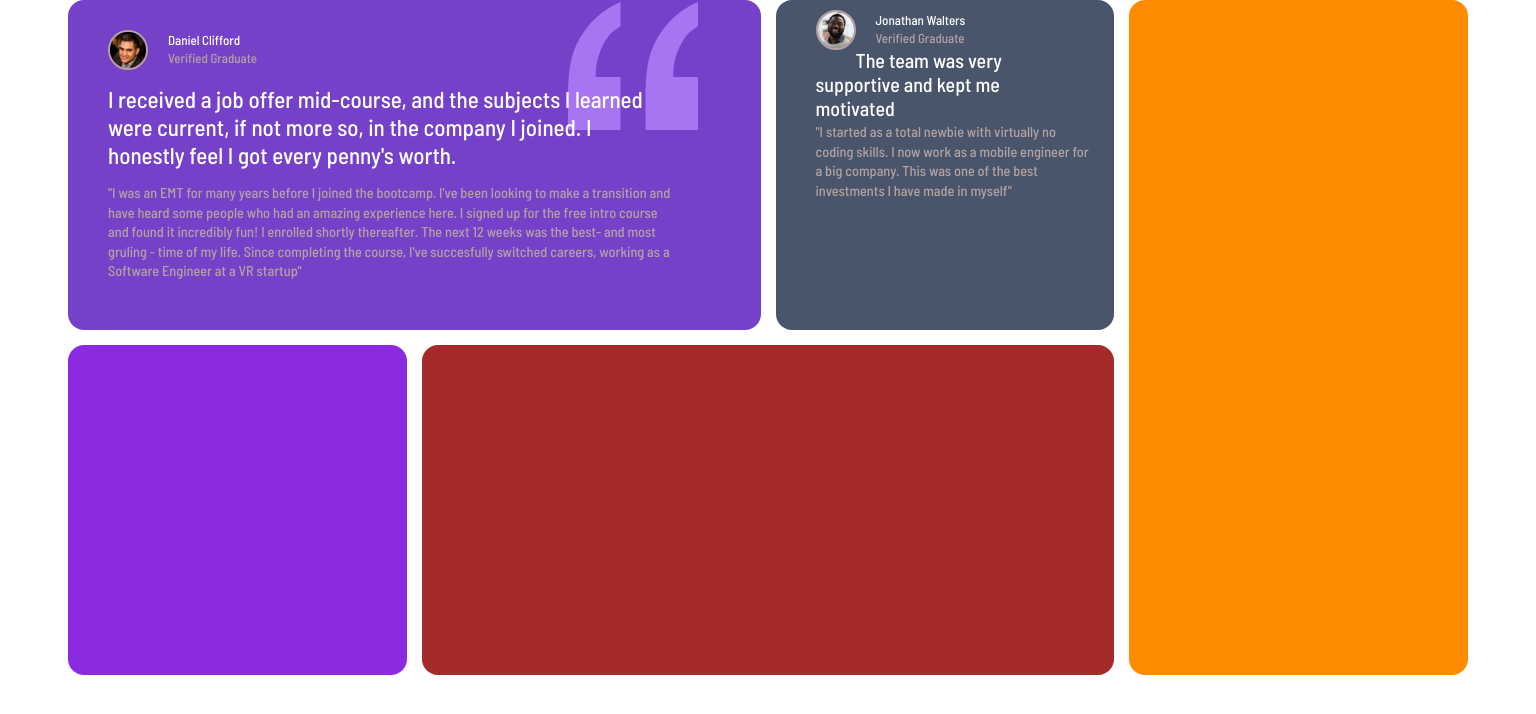
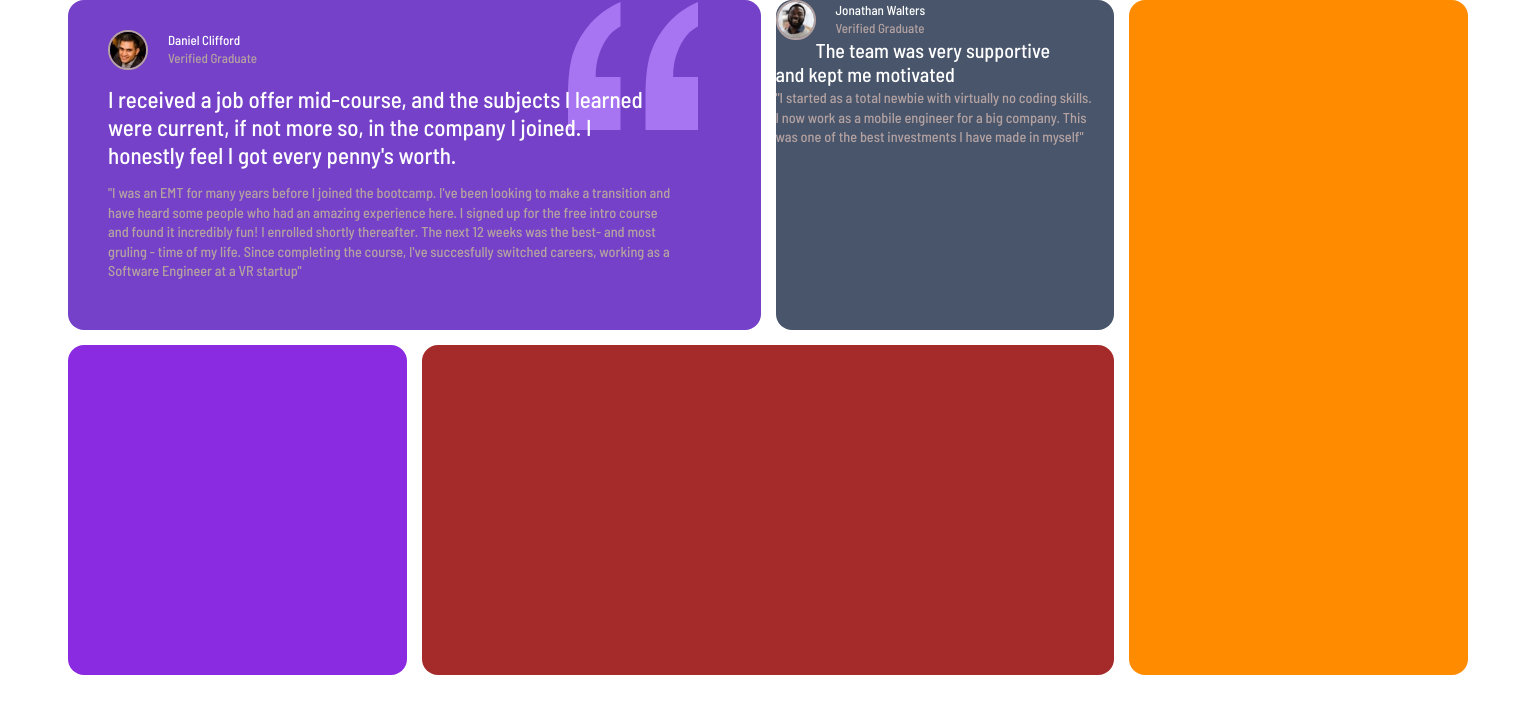
Before and after one commit to webstormcam/Testimonials_Grid_Section, a plain HTML site: page index.html in a window 1536 px wide. Drawn offline with Linux system fonts and the light colour scheme.

Commit message:
I gotta fix the second cube lol

```diff
--- a/style.css
+++ b/style.css
@@ -182,6 +182,10 @@ section{
 
 }
 
+.second .details{
+padding: 0px
+}
+
 .third{
     grid-area: v;
 }
```
